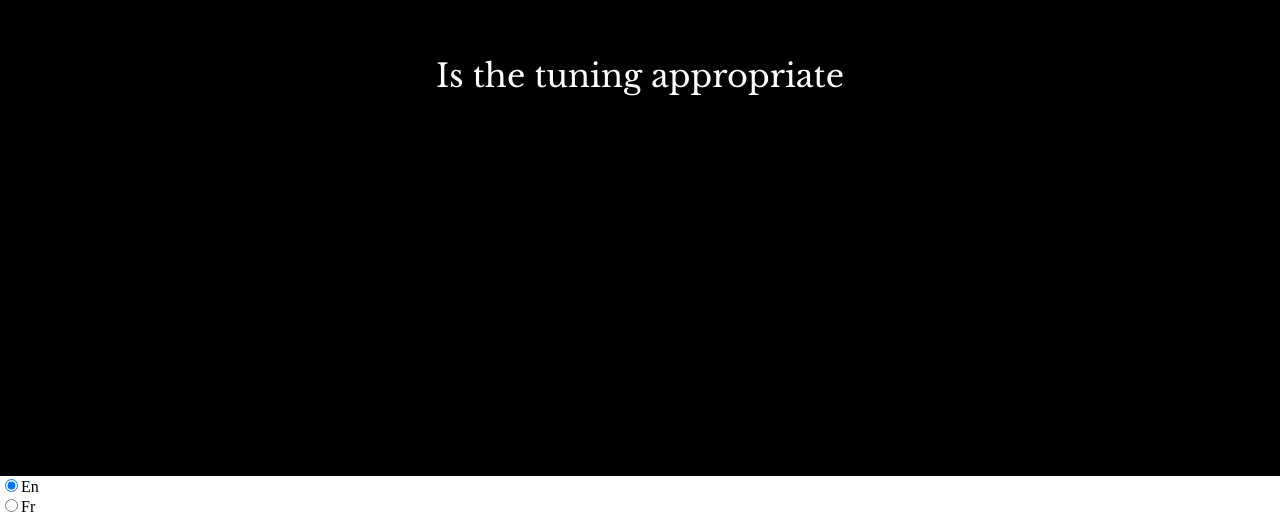
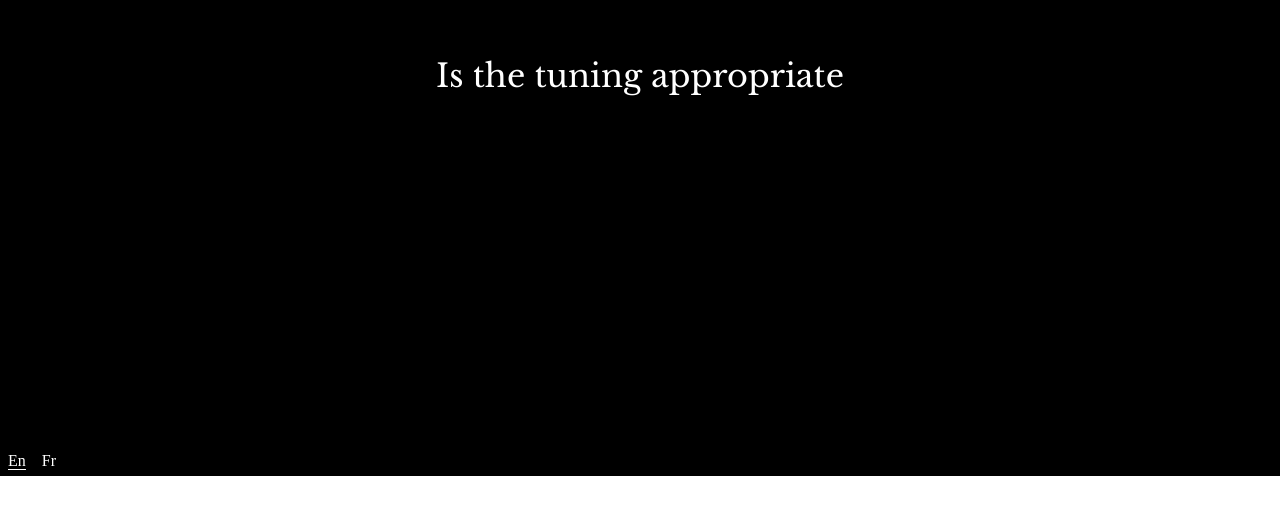
Before and after one commit to gmourier/oblique-strategies, a React app: page / in a window 1280 px wide. Shown: the part 324-840 px from the top of the page. After the commit the page ends 800 px from the top, so only its background shows below. Built offline with nearby package versions, Linux system fonts and the light colour scheme; the HTML template or start-up script is replaced by a standard one.

Commit message:
:recycle: add LanguageChoice component

```diff
--- a/src/App.js
+++ b/src/App.js
@@ -1,6 +1,6 @@
 import React, { Component } from 'react'
 import Card from './Card'
-
+import LanguageChoice from './LanguageChoice'
 
 class App extends Component {
 	constructor(props) {
@@ -16,7 +16,7 @@ class App extends Component {
 	}
 
 	selectLanguage(event) {
-    const selectedLanguage = event.target.value
+    	const selectedLanguage = event.target.getAttribute('lang')
 		this.setState({
 			selectedLanguage: selectedLanguage,
 			deck: require(`../assets/deck.${selectedLanguage}.json`),
@@ -28,31 +28,7 @@ class App extends Component {
 		return (
 			<div className="container">
 				<Card deck={this.state.deck} refreshCard={this.state.refreshCard} />
-
-				<div className="radio">
-					<label>
-            			<input
-							type="radio"
-							id="enLang"
-							value="en"
-							checked={this.state.selectedLanguage === 'en'}
-							onChange={this.selectLanguage}
-            			/>
-						En
-					</label>
-				</div>
-				<div className="radio">
-					<label>
-						<input
-							type="radio"
-							id="frLang"
-							value="fr"
-							checked={this.state.selectedLanguage === 'fr'}
-							onChange={this.selectLanguage}
-            			/>
-						Fr
-					</label>
-				</div>
+				<LanguageChoice selectLanguage={this.selectLanguage} selectedLanguage={this.state.selectedLanguage} />
 			</div>
 		)
 	}
--- /dev/null
+++ b/src/LanguageChoice.js
@@ -0,0 +1,26 @@
+import React, { Component } from 'react'
+
+class LanguageChoice extends Component {
+    render() {
+        return (
+            <div className="languageChoice">
+                <a
+                    lang="en"
+                    className={this.props.selectedLanguage === 'en' ? `link-active` : ``}
+                    onClick={this.props.selectLanguage}
+                >
+                    En
+                </a>
+                <a
+                    lang="fr"
+                    className={this.props.selectedLanguage === 'fr' ? `link-active` : ``}
+                    onClick={this.props.selectLanguage}
+                >
+                    Fr
+                </a>
+            </div>
+        )
+    }
+}
+
+export default LanguageChoice
--- a/style.css
+++ b/style.css
@@ -19,3 +19,24 @@ body {
     -ms-user-select: none;
     user-select: none;
 }
+
+.languageChoice {
+    position:absolute;
+    left:0;
+    bottom:0;
+    color: white;
+    width: 100%;
+    height:30px;
+    background-color:rgba(0, 0, 0, 0.5);
+}
+
+.languageChoice > a {
+    margin: 0px 8px 0px 8px;
+    font-size: 16px;
+    line-height: 30px;
+    font-family: 'Bebas Neue'
+}
+
+.languageChoice > .link-active {
+    border-bottom: 1px solid white;
+}
```
Also changed, not shown: 1 other file (tests, documents, lock files or other folders).
